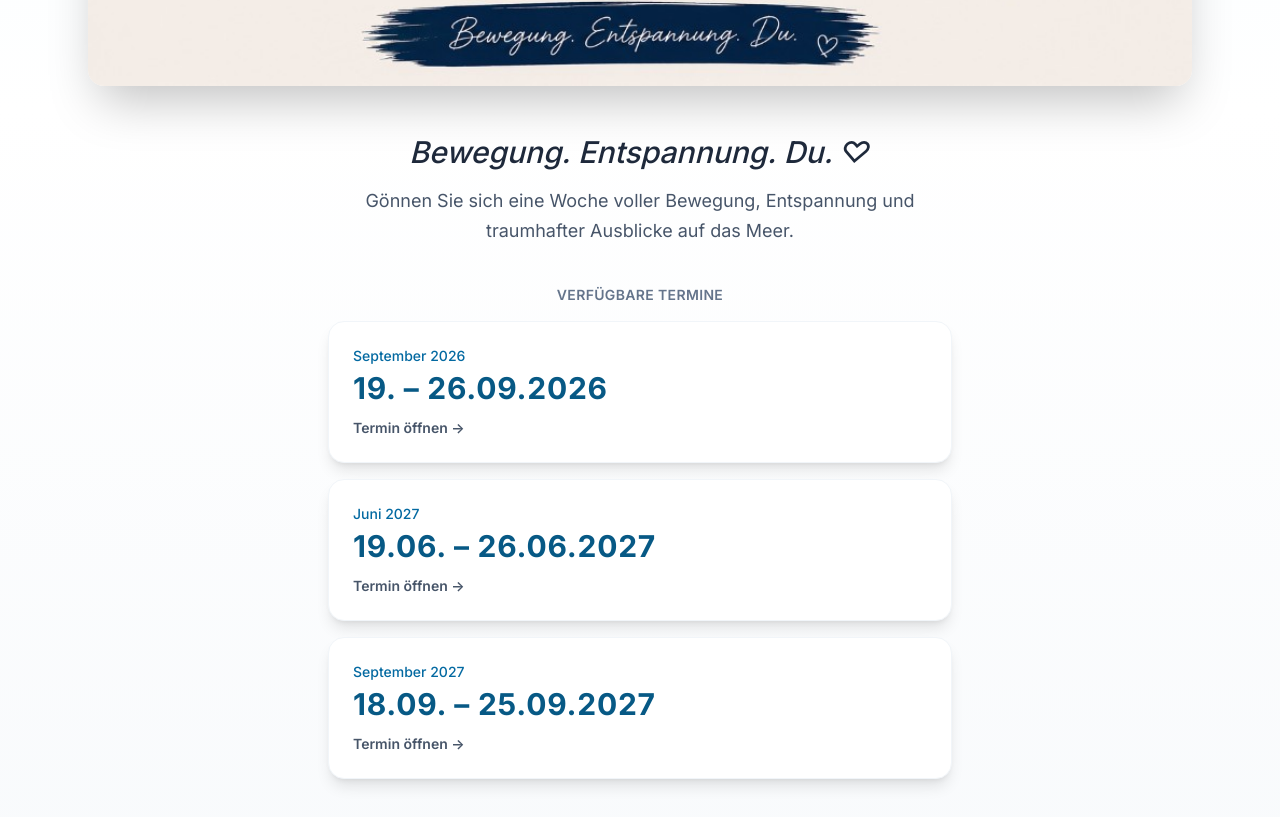
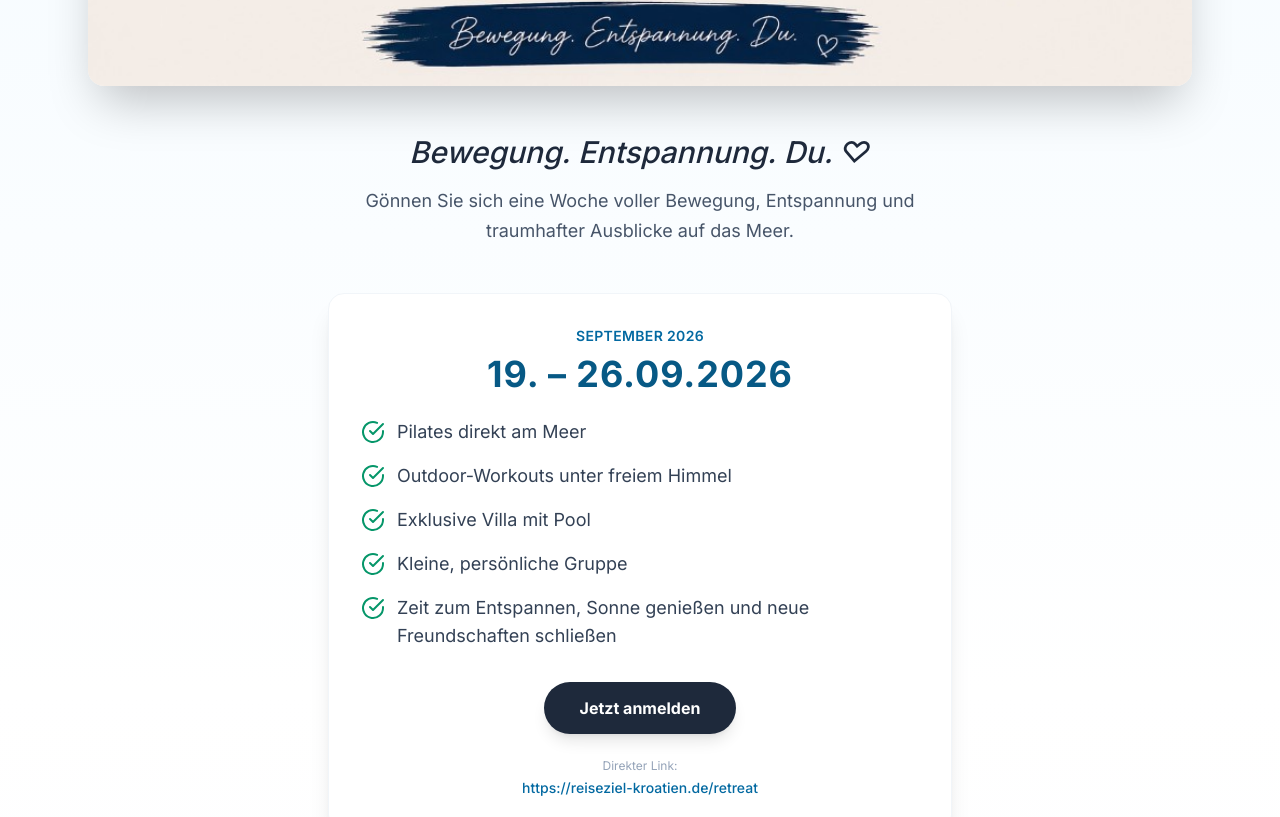
Before and after one commit to miskigor/reiseziel, a React (Vite) app: page / in a window 1280 px wide. Shown: the part 8448-9265 px from the top of the page. Built offline with nearby package versions, Linux system fonts and the light colour scheme.

Commit message:
Show all retreat dates open and stacked with own links.

```diff
--- a/src/App.tsx
+++ b/src/App.tsx
@@ -12,13 +12,6 @@ const Retreat = lazy(() => import('./components/Retreat').then(m => ({ default:
 const About = lazy(() => import('./components/About').then(m => ({ default: m.About })));
 const Contact = lazy(() => import('./components/Contact').then(m => ({ default: m.Contact })));
 
-function scrollToRetreat() {
-  const el = document.getElementById('retreat');
-  if (!el) return false;
-  el.scrollIntoView({ behavior: 'smooth', block: 'start' });
-  return true;
-}
-
 function getPath() {
   return window.location.pathname.replace(/\/$/, '') || '/';
 }
@@ -29,27 +22,27 @@ function App() {
     if (typeof window === 'undefined') return null;
     return getRetreatByPath(getPath());
   });
-  const [wantsHashRetreat, setWantsHashRetreat] = React.useState(() => {
-    if (typeof window === 'undefined') return false;
-    return window.location.hash === '#retreat';
-  });
 
   const isRetreatPage = !!activeRetreat;
-  const showHomepageRetreatList = !isRetreatPage;
 
   useEffect(() => {
     const path = getPath();
     const term = getRetreatByPath(path);
     const hashRetreat = window.location.hash === '#retreat';
     setActiveRetreat(term);
-    setWantsHashRetreat(hashRetreat);
 
     if (!term && !hashRetreat) return;
 
+    // Scroll to section (or specific term handled inside Retreat via focusTerm)
     let tries = 0;
     const timer = window.setInterval(() => {
       tries += 1;
-      if (scrollToRetreat() || tries > 50) {
+      const targetId = term ? `retreat-${term.id}` : 'retreat';
+      const el = document.getElementById(targetId) || document.getElementById('retreat');
+      if (el) {
+        el.scrollIntoView({ behavior: 'smooth', block: 'start' });
+        window.clearInterval(timer);
+      } else if (tries > 50) {
         window.clearInterval(timer);
       }
     }, 100);
@@ -146,8 +139,7 @@ function App() {
           <div className={isRetreatPage ? 'pt-24' : undefined}>
             <Retreat
               language={currentLanguage.code}
-              term={activeRetreat ?? undefined}
-              showAllTerms={showHomepageRetreatList || wantsHashRetreat}
+              focusTerm={activeRetreat}
             />
           </div>
         </Suspense>
--- a/src/components/Retreat.tsx
+++ b/src/components/Retreat.tsx
@@ -1,17 +1,17 @@
-import React from 'react';
+import React, { useEffect } from 'react';
 import { CheckCircle } from './Icons';
 import { useTranslation } from '../hooks/useTranslation';
 import { retreatTerms, type RetreatTerm } from '../data/retreats';
 
 interface RetreatProps {
   language: string;
-  /** When set, show a single term page. When omitted on homepage, show all terms. */
-  term?: RetreatTerm;
-  /** Homepage mode: list all dates with links */
-  showAllTerms?: boolean;
+  /** Term to scroll into view when opening a dedicated link */
+  focusTerm?: RetreatTerm | null;
 }
 
-export const Retreat: React.FC<RetreatProps> = ({ language, term, showAllTerms = false }) => {
+const SITE = 'https://reiseziel-kroatien.de';
+
+export const Retreat: React.FC<RetreatProps> = ({ language, focusTerm = null }) => {
   const { t } = useTranslation(language);
   const lang = (language === 'hr' || language === 'en' || language === 'de' ? language : 'de') as
     | 'hr'
@@ -26,7 +26,22 @@ export const Retreat: React.FC<RetreatProps> = ({ language, term, showAllTerms =
     'retreat.highlights.relax',
   ];
 
-  const activeTerm = term ?? retreatTerms[0];
+  useEffect(() => {
+    if (!focusTerm) return;
+    const id = `retreat-${focusTerm.id}`;
+    let tries = 0;
+    const timer = window.setInterval(() => {
+      tries += 1;
+      const el = document.getElementById(id);
+      if (el) {
+        el.scrollIntoView({ behavior: 'smooth', block: 'start' });
+        window.clearInterval(timer);
+      } else if (tries > 40) {
+        window.clearInterval(timer);
+      }
+    }, 80);
+    return () => window.clearInterval(timer);
+  }, [focusTerm]);
 
   return (
     <section
@@ -48,38 +63,31 @@ export const Retreat: React.FC<RetreatProps> = ({ language, term, showAllTerms =
           {t('retreat.tagline')}
         </p>
 
-        <p className="text-lg text-slate-600 leading-relaxed text-center mb-10">
+        <p className="text-lg text-slate-600 leading-relaxed text-center mb-12">
           {t('retreat.description')}
         </p>
 
-        {showAllTerms ? (
-          <div className="space-y-4 mb-10">
-            <p className="text-center text-sm font-semibold uppercase tracking-wide text-slate-500 mb-2">
-              {t('retreat.availableDates')}
+        <div className="space-y-10">
+          {retreatTerms.map((item) => {
+            const shareUrl = `${SITE}${item.path}`;
+            const isFocused = focusTerm?.id === item.id;
+
+            return (
+              <article
+                key={item.id}
+                id={`retreat-${item.id}`}
+                className={`scroll-mt-28 bg-white rounded-2xl shadow-xl border p-6 md:p-8 ${
+                  isFocused ? 'border-sky-400 ring-2 ring-sky-200' : 'border-slate-100'
+                }`}
+              >
+                <p className="text-center text-sm font-semibold uppercase tracking-wide text-sky-700 mb-2">
+                  {item.label[lang]}
                 </p>
-            {retreatTerms.map((item) => (
-              <a
-                key={item.id}
-                href={item.path}
-                className="block bg-white rounded-2xl shadow-lg border border-slate-100 p-5 md:p-6 hover:shadow-xl hover:border-sky-200 transition-all duration-300"
-              >
-                <p className="text-sm text-sky-700 font-medium mb-1">{item.label[lang]}</p>
-                <p className="text-2xl md:text-3xl font-bold text-sky-800 tracking-wide">
+                <p className="text-center text-3xl md:text-4xl font-bold text-sky-800 mb-6 tracking-wide">
                   {item.dates[lang]}
                 </p>
-                <p className="mt-3 text-sm font-semibold text-slate-600">
-                  {t('retreat.openTerm')} →
-                </p>
-              </a>
-            ))}
-          </div>
-        ) : (
-          <div className="bg-white rounded-2xl shadow-xl border border-slate-100 p-6 md:p-8 mb-10">
-            <p className="text-center text-3xl md:text-4xl font-bold text-sky-800 mb-6 tracking-wide">
-              {activeTerm.dates[lang]}
-            </p>
 
-            <ul className="space-y-4">
+                <ul className="space-y-4 mb-8">
                   {highlights.map((key) => (
                     <li key={key} className="flex items-start gap-3 text-slate-700">
                       <CheckCircle className="w-6 h-6 text-emerald-600 flex-shrink-0 mt-0.5" />
@@ -87,19 +95,27 @@ export const Retreat: React.FC<RetreatProps> = ({ language, term, showAllTerms =
                     </li>
                   ))}
                 </ul>
-          </div>
-        )}
 
-        {!showAllTerms && (
-          <div className="text-center">
+                <div className="text-center mb-6">
                   <a
                     href="#contact"
-              className="inline-block bg-slate-800 hover:bg-slate-900 text-white font-bold py-4 px-10 rounded-full shadow-lg hover:shadow-xl transform hover:scale-105 transition-all duration-300"
+                    className="inline-block bg-slate-800 hover:bg-slate-900 text-white font-bold py-3.5 px-9 rounded-full shadow-lg hover:shadow-xl transform hover:scale-105 transition-all duration-300"
                   >
                     {t('retreat.cta')}
                   </a>
                 </div>
-        )}
+
+                <p className="text-center text-xs text-slate-400 mb-1">{t('retreat.shareLink')}</p>
+                <a
+                  href={item.path}
+                  className="block text-center text-sm font-medium text-sky-700 break-all hover:underline"
+                >
+                  {shareUrl}
+                </a>
+              </article>
+            );
+          })}
+        </div>
       </div>
     </section>
   );
--- a/src/data/translations.ts
+++ b/src/data/translations.ts
@@ -55,6 +55,7 @@ export const translations: Record<string, Translation> = {
       cta: 'Prijavi se sada',
       availableDates: 'Dostupni termini',
       openTerm: 'Otvori termin',
+      shareLink: 'Direktni link:',
       highlights: {
         pilates: 'Pilates direktno uz more',
         outdoor: 'Outdoor treninzi na otvorenom',
@@ -155,6 +156,7 @@ export const translations: Record<string, Translation> = {
       cta: 'Register now',
       availableDates: 'Available dates',
       openTerm: 'Open date',
+      shareLink: 'Direct link:',
       highlights: {
         pilates: 'Pilates right by the sea',
         outdoor: 'Outdoor workouts under the open sky',
@@ -255,6 +257,7 @@ export const translations: Record<string, Translation> = {
       cta: 'Jetzt anmelden',
       availableDates: 'Verfügbare Termine',
       openTerm: 'Termin öffnen',
+      shareLink: 'Direkter Link:',
       highlights: {
         pilates: 'Pilates direkt am Meer',
         outdoor: 'Outdoor-Workouts unter freiem Himmel',
```
Lines whose indentation alone changed are shown as unchanged.
